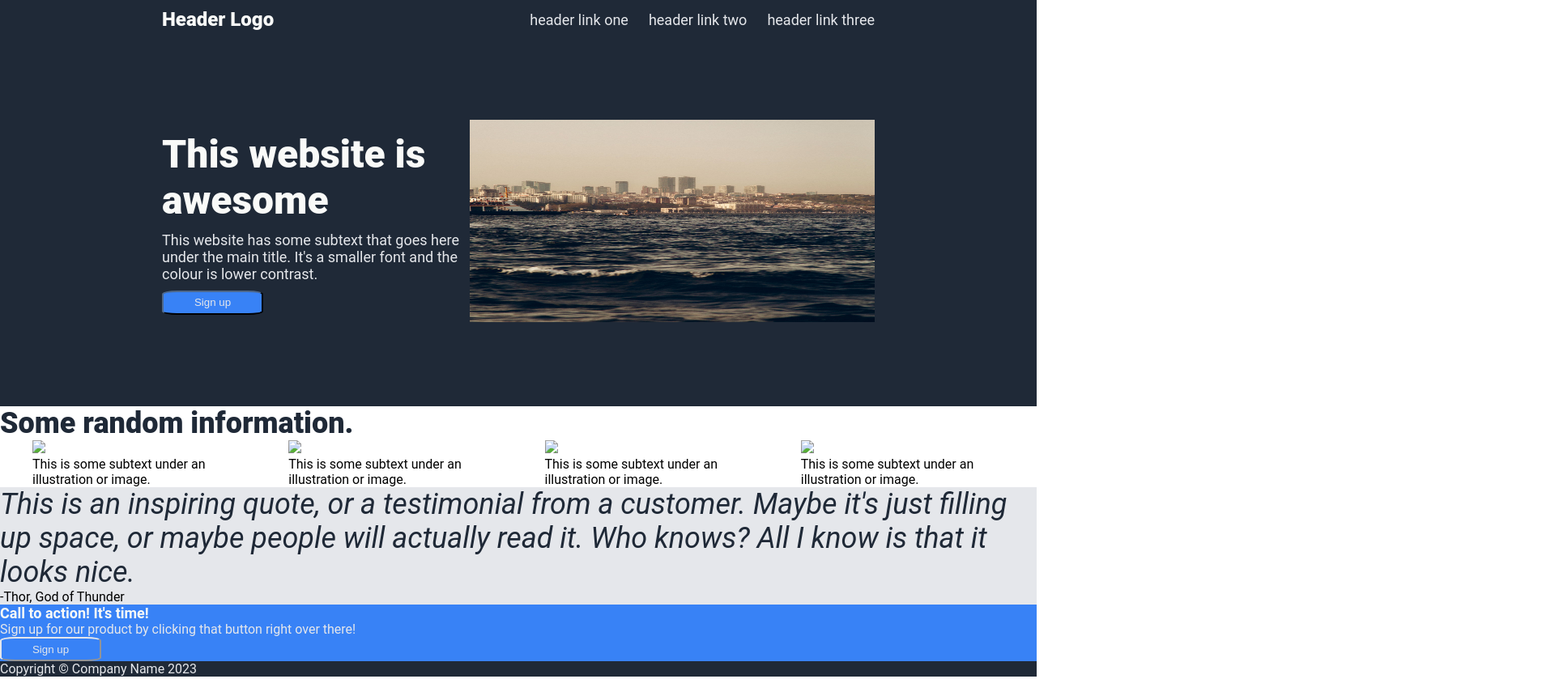
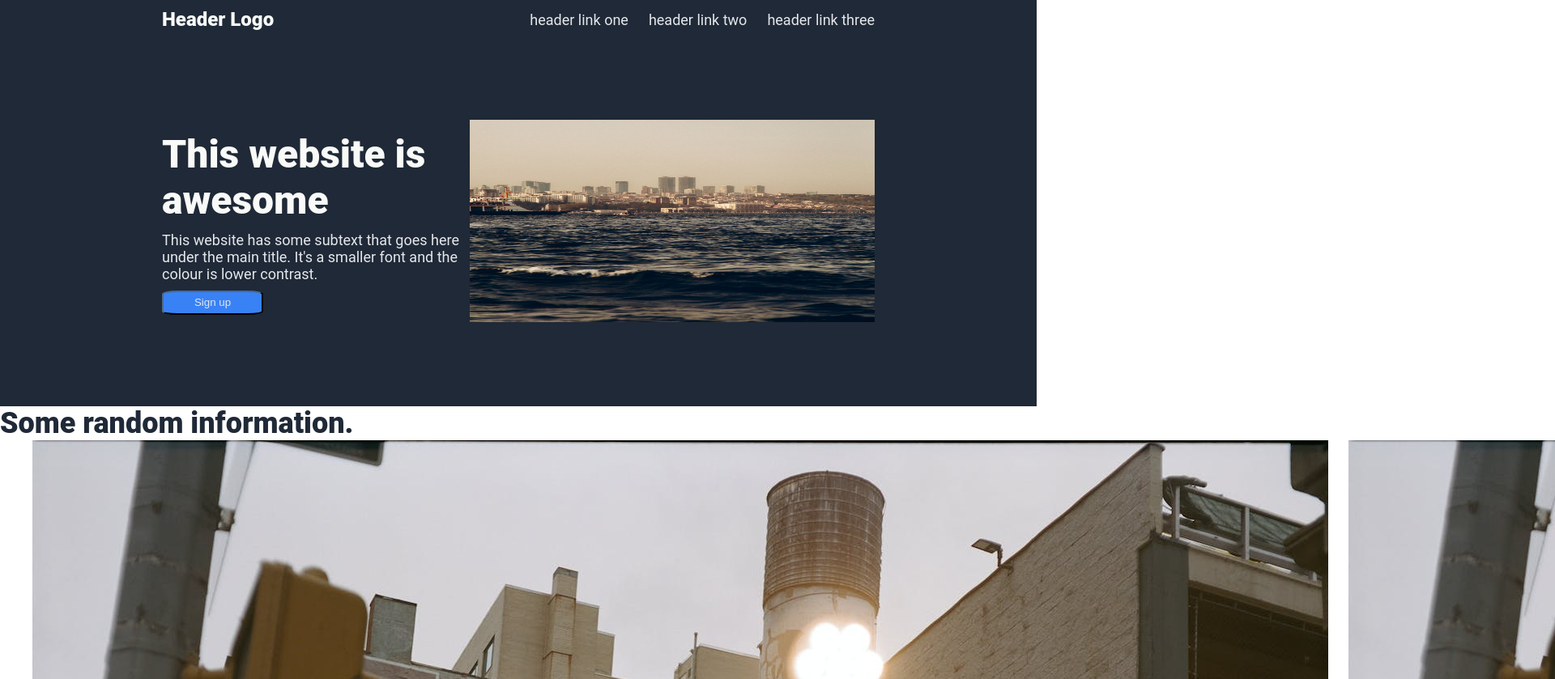
Before and after one commit to dylen400mh/landing-page, a plain HTML site: page index.html in a window 1280 px wide. Shown: the top 839 px of the page at 81% size, 1920 px wide, since content can reach past the window. Drawn offline with Linux system fonts and the light colour scheme.

Commit message:
Add information images to webpage

```diff
--- a/index.html
+++ b/index.html
@@ -37,7 +37,8 @@
             </div>
         </div>
         <div class="hero-image">
-            <img src="images/coastal-view.jpeg" alt="this is an image of a city from a coastal view" style="color: #f9faf8">
+            <img src="images/coastal-view.jpeg" alt="this is an image of a city from a coastal view"
+                style="color: #f9faf8">
         </div>
     </div>
     <div class="information">
@@ -48,7 +49,7 @@
             <ul>
                 <div class="information-card">
                     <div class="information-image">
-                        <img src=#>
+                        <img src="images/city.jpeg">
                     </div>
                     <div class="information-caption">
                         <caption>This is some subtext under an illustration or image.</caption>
@@ -56,7 +57,7 @@
                 </div>
                 <div class="information-card">
                     <div class="information-image">
-                        <img src=#>
+                        <img src="images/city.jpeg">
                     </div>
                     <div class="information-caption">
                         <caption>This is some subtext under an illustration or image.</caption>
@@ -64,7 +65,7 @@
                 </div>
                 <div class="information-card">
                     <div class="information-image">
-                        <img src=#>
+                        <img src="images/city.jpeg">
                     </div>
                     <div class="information-caption">
                         <caption>This is some subtext under an illustration or image.</caption>
@@ -72,7 +73,7 @@
                 </div>
                 <div class="information-card">
                     <div class="information-image">
-                        <img src=#>
+                        <img src="images/city.jpeg">
                     </div>
                     <div class="information-caption">
                         <caption>This is some subtext under an illustration or image.</caption>
```
